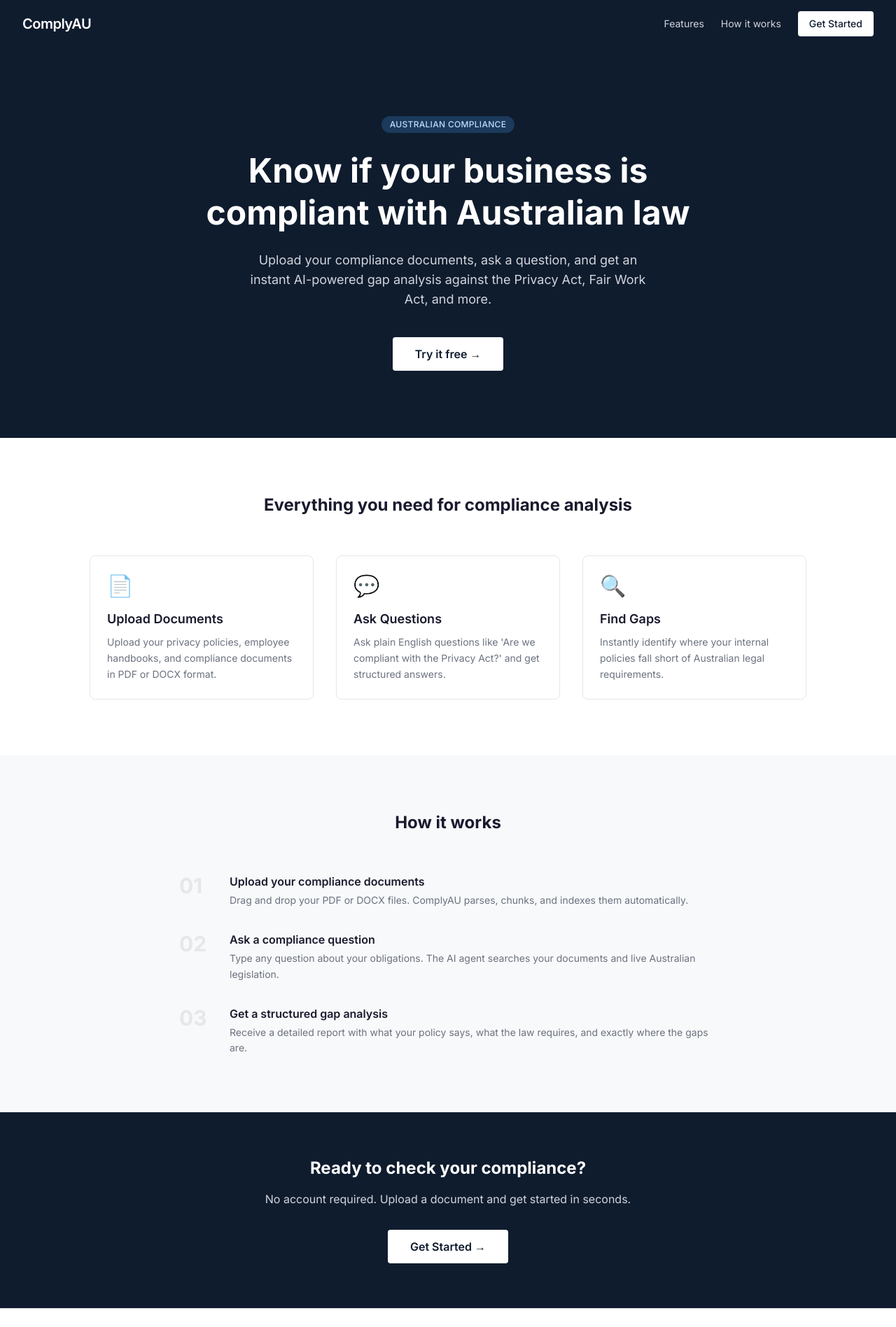
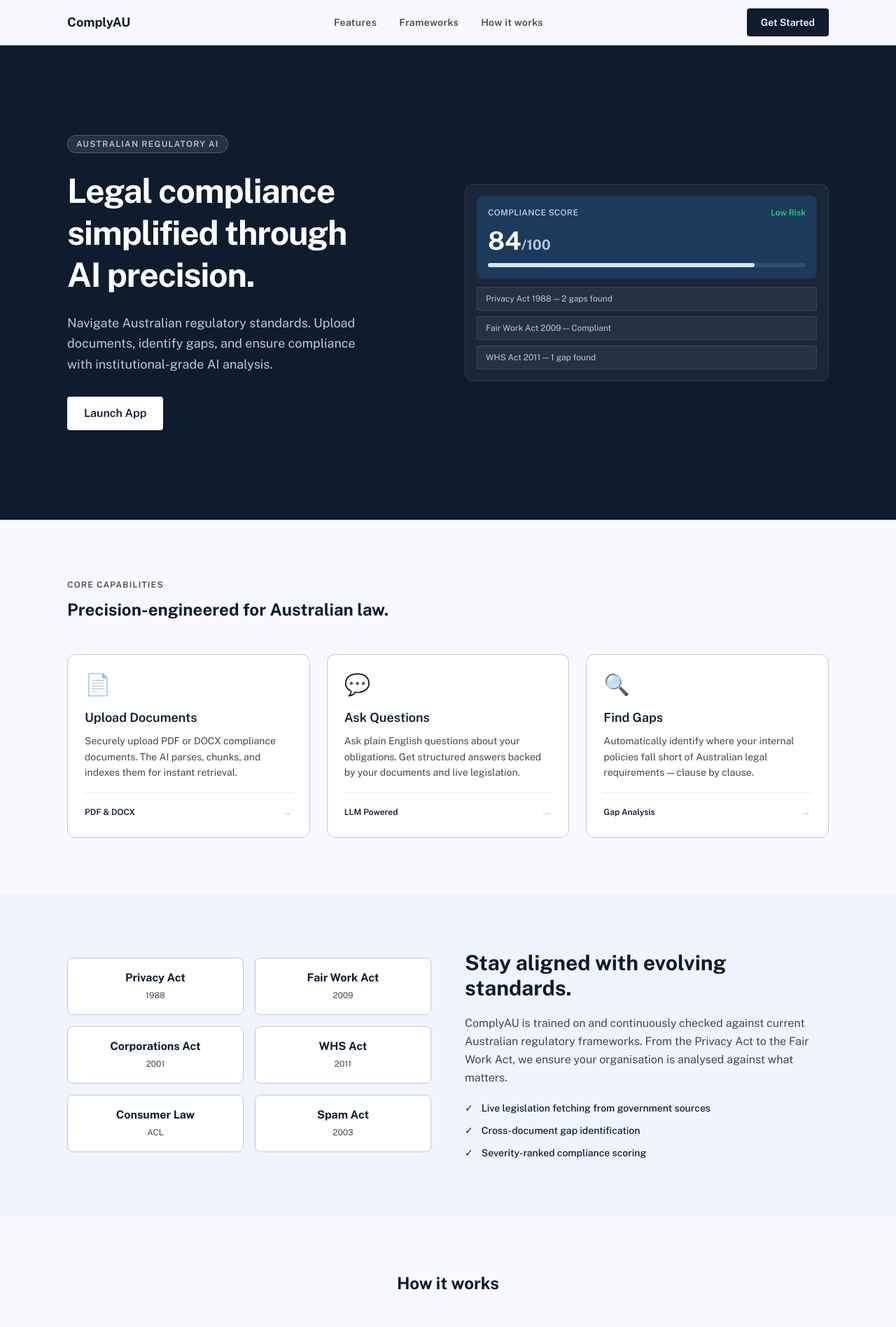
Before and after one commit to Ro25v04/ComplyIQ, a Next.js app in the folder frontend/: page / in a window 1280 px wide. Shown: the top 1897 px of the page at 70% size. Built offline with nearby package versions, Linux system fonts and the light colour scheme.

Commit message:
UI rebuild

```diff
--- a/frontend/app/globals.css
+++ b/frontend/app/globals.css
@@ -1,24 +1,37 @@
 @import "tailwindcss";
 
 :root {
-  --background: #ffffff;
-  --foreground: #1A1A2E;
   --navy: #0F1C2E;
   --navy-light: #1B3A5C;
-  --grey: #6B7280;
-  --border: #E5E7EB;
-  --surface: #F8F9FA;
+  --surface: #F8F9FF;
+  --surface-low: #EFF4FF;
+  --surface-high: #DCE9FF;
+  --border: #C5C6CD;
+  --border-light: #E5E7EB;
+  --on-surface: #0B1C30;
+  --on-surface-muted: #44474C;
+  --error: #BA1A1A;
+  --error-container: #FFDAD6;
+  --on-error-container: #93000A;
+  --primary-fixed: #D6E3FC;
 }
 
 body {
-  background: #ffffff;
-  color: #1A1A2E;
-  font-family: Arial, Helvetica, sans-serif;
+  background: var(--surface);
+  color: var(--on-surface);
+  font-family: var(--font-public-sans), 'Public Sans', system-ui, sans-serif;
 }
 
-@media (prefers-color-scheme: dark) {
-  body {
-    background: #ffffff;
-    color: #1A1A2E;
-  }
+@keyframes fade-in {
+  from { opacity: 0; transform: translateY(8px); }
+  to { opacity: 1; transform: translateY(0); }
 }
+
+.animate-fade-in {
+  animation: fade-in 0.25s ease-out;
+}
+
+@media print {
+  .no-print { display: none !important; }
+  body { background: white; }
+}
--- a/frontend/app/layout.tsx
+++ b/frontend/app/layout.tsx
@@ -1,8 +1,12 @@
 import type { Metadata } from "next";
-import { Inter } from "next/font/google";
+import { Public_Sans } from "next/font/google";
 import "./globals.css";
 
-const inter = Inter({ subsets: ["latin"] });
+const publicSans = Public_Sans({
+  subsets: ["latin"],
+  weight: ["400", "500", "600", "700"],
+  variable: "--font-public-sans",
+});
 
 export const metadata: Metadata = {
   title: "ComplyAU — AI Compliance for Australian Businesses",
@@ -16,7 +20,7 @@
 }) {
   return (
     <html lang="en" className="h-full">
-      <body className={`${inter.className} min-h-full flex flex-col bg-white text-[#1A1A2E]`}>
+      <body className={`${publicSans.variable} ${publicSans.className} min-h-full flex flex-col bg-[#F8F9FF] text-[#0B1C30]`}>
         {children}
       </body>
     </html>
--- a/frontend/app/page.tsx
+++ b/frontend/app/page.tsx
@@ -1,93 +1,183 @@
 import Link from "next/link";
+
+const FRAMEWORKS = [
+  { code: "Privacy Act", sub: "1988" },
+  { code: "Fair Work Act", sub: "2009" },
+  { code: "Corporations Act", sub: "2001" },
+  { code: "WHS Act", sub: "2011" },
+  { code: "Consumer Law", sub: "ACL" },
+  { code: "Spam Act", sub: "2003" },
+];
 
 export default function LandingPage() {
   return (
-    <div className="min-h-screen flex flex-col">
+    <div className="min-h-screen flex flex-col bg-[#F8F9FF]">
       {/* Navbar */}
-      <nav className="bg-[#0F1C2E] text-white px-8 py-4 flex items-center justify-between">
-        <span className="text-xl font-semibold tracking-tight">ComplyAU</span>
-        <div className="flex items-center gap-6">
-          <a href="#features" className="text-sm text-gray-300 hover:text-white transition-colors">Features</a>
-          <a href="#how-it-works" className="text-sm text-gray-300 hover:text-white transition-colors">How it works</a>
+      <header className="bg-[#F8F9FF] border-b border-[#C5C6CD] sticky top-0 z-50">
+        <div className="max-w-6xl mx-auto px-8 h-16 flex items-center justify-between">
+          <div className="flex items-center gap-2">
+            <span className="text-lg font-bold text-[#0F1C2E]">ComplyAU</span>
+          </div>
+          <nav className="hidden md:flex items-center gap-8">
+            <a href="#features" className="text-sm font-semibold text-[#44474C] hover:text-[#0F1C2E] transition-colors tracking-wide">
+              Features
+            </a>
+            <a href="#frameworks" className="text-sm font-semibold text-[#44474C] hover:text-[#0F1C2E] transition-colors tracking-wide">
+              Frameworks
+            </a>
+            <a href="#how-it-works" className="text-sm font-semibold text-[#44474C] hover:text-[#0F1C2E] transition-colors tracking-wide">
+              How it works
+            </a>
+          </nav>
           <Link
             href="/app"
-            className="bg-white text-[#0F1C2E] text-sm font-medium px-4 py-2 rounded hover:bg-gray-100 transition-colors"
+            className="bg-[#0F1C2E] text-white text-sm font-semibold px-5 py-2.5 rounded hover:bg-[#1B3A5C] transition-colors"
           >
             Get Started
           </Link>
         </div>
-      </nav>
+      </header>
 
       {/* Hero */}
-      <section className="bg-[#0F1C2E] text-white px-8 py-24 text-center">
-        <div className="max-w-3xl mx-auto">
-          <span className="inline-block bg-[#1B3A5C] text-blue-200 text-xs font-medium px-3 py-1 rounded-full mb-6 tracking-wide uppercase">
-            Australian Compliance
-          </span>
-          <h1 className="text-4xl md:text-5xl font-bold leading-tight mb-6">
-            Know if your business is<br />compliant with Australian law
+      <section className="bg-[#0F1C2E] text-white py-24 md:py-32 relative overflow-hidden">
+        <div className="max-w-6xl mx-auto px-8 grid md:grid-cols-2 gap-12 items-center">
+          <div className="space-y-6">
+            <div className="inline-flex items-center gap-2 bg-white/10 border border-white/20 px-3 py-1 rounded-full">
+              <span className="text-xs font-semibold uppercase tracking-widest text-[#BAC7DF]">Australian Regulatory AI</span>
+            </div>
+            <h1 className="text-4xl md:text-5xl font-bold leading-tight tracking-tight">
+              Legal compliance<br />simplified through<br />AI precision.
             </h1>
-          <p className="text-gray-300 text-lg mb-10 max-w-xl mx-auto">
-            Upload your compliance documents, ask a question, and get an instant AI-powered gap analysis against the Privacy Act, Fair Work Act, and more.
+            <p className="text-[#BAC7DF] text-lg leading-relaxed max-w-md">
+              Navigate Australian regulatory standards. Upload documents, identify gaps, and ensure compliance with institutional-grade AI analysis.
             </p>
+            <div className="flex gap-4 pt-2">
               <Link
                 href="/app"
-            className="bg-white text-[#0F1C2E] font-semibold px-8 py-3 rounded hover:bg-gray-100 transition-colors inline-block"
+                className="bg-white text-[#0F1C2E] font-semibold px-6 py-3 rounded hover:bg-[#D6E3FC] transition-colors"
               >
-            Try it free →
+                Launch App
               </Link>
+            </div>
+          </div>
+          {/* Mock dashboard preview */}
+          <div className="hidden md:block">
+            <div className="bg-white/5 border border-white/10 rounded-xl p-4 backdrop-blur-sm">
+              <div className="bg-[#1B3A5C] rounded-lg p-4 space-y-3">
+                <div className="flex items-center justify-between">
+                  <span className="text-xs font-semibold text-[#BAC7DF] uppercase tracking-wide">Compliance Score</span>
+                  <span className="text-xs text-green-400 font-semibold">Low Risk</span>
+                </div>
+                <div className="text-4xl font-bold text-white">84<span className="text-xl text-[#BAC7DF]">/100</span></div>
+                <div className="w-full bg-white/10 rounded-full h-1.5">
+                  <div className="bg-[#D6E3FC] h-1.5 rounded-full" style={{ width: "84%" }} />
+                </div>
+              </div>
+              <div className="mt-3 space-y-2">
+                {["Privacy Act 1988 — 2 gaps found", "Fair Work Act 2009 — Compliant", "WHS Act 2011 — 1 gap found"].map((item) => (
+                  <div key={item} className="bg-white/5 border border-white/10 rounded px-3 py-2 text-xs text-[#BAC7DF]">
+                    {item}
+                  </div>
+                ))}
+              </div>
+            </div>
+          </div>
         </div>
       </section>
 
       {/* Features */}
-      <section id="features" className="py-20 px-8 bg-white">
-        <div className="max-w-5xl mx-auto">
-          <h2 className="text-2xl font-bold text-center mb-14 text-[#1A1A2E]">
-            Everything you need for compliance analysis
-          </h2>
-          <div className="grid grid-cols-1 md:grid-cols-3 gap-8">
+      <section id="features" className="py-20 bg-[#F8F9FF]">
+        <div className="max-w-6xl mx-auto px-8">
+          <div className="mb-12">
+            <span className="text-xs font-semibold uppercase tracking-widest text-[#44474C]">Core Capabilities</span>
+            <h2 className="text-2xl font-bold text-[#0B1C30] mt-2">Precision-engineered for Australian law.</h2>
+          </div>
+          <div className="grid grid-cols-1 md:grid-cols-3 gap-6">
             {[
               {
+                icon: "📄",
                 title: "Upload Documents",
-                desc: "Upload your privacy policies, employee handbooks, and compliance documents in PDF or DOCX format.",
-                icon: "📄",
+                desc: "Securely upload PDF or DOCX compliance documents. The AI parses, chunks, and indexes them for instant retrieval.",
+                tag: "PDF & DOCX",
               },
               {
+                icon: "💬",
                 title: "Ask Questions",
-                desc: "Ask plain English questions like 'Are we compliant with the Privacy Act?' and get structured answers.",
-                icon: "💬",
+                desc: "Ask plain English questions about your obligations. Get structured answers backed by your documents and live legislation.",
+                tag: "LLM Powered",
               },
               {
+                icon: "🔍",
                 title: "Find Gaps",
-                desc: "Instantly identify where your internal policies fall short of Australian legal requirements.",
-                icon: "🔍",
+                desc: "Automatically identify where your internal policies fall short of Australian legal requirements — clause by clause.",
+                tag: "Gap Analysis",
               },
             ].map((f) => (
-              <div key={f.title} className="border border-[#E5E7EB] rounded-lg p-6">
-                <div className="text-3xl mb-4">{f.icon}</div>
-                <h3 className="font-semibold text-lg mb-2">{f.title}</h3>
-                <p className="text-[#6B7280] text-sm leading-relaxed">{f.desc}</p>
+              <div key={f.title} className="bg-white border border-[#C5C6CD] rounded-xl p-6 flex flex-col gap-4 hover:shadow-sm transition-shadow">
+                <div className="text-3xl">{f.icon}</div>
+                <div>
+                  <h3 className="font-semibold text-lg text-[#0B1C30] mb-2">{f.title}</h3>
+                  <p className="text-sm text-[#44474C] leading-relaxed">{f.desc}</p>
+                </div>
+                <div className="mt-auto pt-4 border-t border-[#E5E7EB] flex items-center justify-between">
+                  <span className="text-xs font-semibold text-[#0F1C2E]">{f.tag}</span>
+                  <span className="text-[#C5C6CD]">→</span>
+                </div>
               </div>
             ))}
           </div>
         </div>
       </section>
 
+      {/* Frameworks */}
+      <section id="frameworks" className="py-20 bg-[#EFF4FF]">
+        <div className="max-w-6xl mx-auto px-8">
+          <div className="grid md:grid-cols-2 gap-12 items-center">
+            <div className="grid grid-cols-2 gap-4">
+              {FRAMEWORKS.map((f) => (
+                <div key={f.code} className="bg-white border border-[#C5C6CD] rounded-lg p-4 text-center">
+                  <span className="block text-base font-bold text-[#0F1C2E]">{f.code}</span>
+                  <span className="text-xs text-[#44474C]">{f.sub}</span>
+                </div>
+              ))}
+            </div>
+            <div className="space-y-5">
+              <h2 className="text-3xl font-bold text-[#0B1C30]">Stay aligned with evolving standards.</h2>
+              <p className="text-[#44474C] leading-relaxed">
+                ComplyAU is trained on and continuously checked against current Australian regulatory frameworks. From the Privacy Act to the Fair Work Act, we ensure your organisation is analysed against what matters.
+              </p>
+              <ul className="space-y-3">
+                {[
+                  "Live legislation fetching from government sources",
+                  "Cross-document gap identification",
+                  "Severity-ranked compliance scoring",
+                ].map((item) => (
+                  <li key={item} className="flex items-center gap-3 text-sm font-medium text-[#0B1C30]">
+                    <span className="text-[#0F1C2E]">✓</span>
+                    {item}
+                  </li>
+                ))}
+              </ul>
+            </div>
+          </div>
+        </div>
+      </section>
+
       {/* How it works */}
-      <section id="how-it-works" className="py-20 px-8 bg-[#F8F9FA]">
-        <div className="max-w-3xl mx-auto">
-          <h2 className="text-2xl font-bold text-center mb-14 text-[#1A1A2E]">How it works</h2>
-          <div className="space-y-8">
+      <section id="how-it-works" className="py-20 bg-[#F8F9FF]">
+        <div className="max-w-3xl mx-auto px-8">
+          <h2 className="text-2xl font-bold text-center text-[#0B1C30] mb-14">How it works</h2>
+          <div className="space-y-10">
             {[
-              { step: "01", title: "Upload your compliance documents", desc: "Drag and drop your PDF or DOCX files. ComplyAU parses, chunks, and indexes them automatically." },
-              { step: "02", title: "Ask a compliance question", desc: "Type any question about your obligations. The AI agent searches your documents and live Australian legislation." },
-              { step: "03", title: "Get a structured gap analysis", desc: "Receive a detailed report with what your policy says, what the law requires, and exactly where the gaps are." },
+              { step: "01", title: "Upload your compliance documents", desc: "Drop in your PDF or DOCX files. ComplyAU parses, chunks, and indexes them automatically." },
+              { step: "02", title: "Ask a compliance question", desc: "Type any question about your obligations. The AI searches your documents and live Australian legislation." },
+              { step: "03", title: "Get a gap analysis and score", desc: "Receive a detailed compliance report — what your policy says, what the law requires, and a score out of 100." },
             ].map((s) => (
               <div key={s.step} className="flex gap-6">
-                <div className="text-3xl font-bold text-[#E5E7EB] w-12 shrink-0">{s.step}</div>
+                <div className="text-3xl font-bold text-[#C5C6CD] w-12 shrink-0">{s.step}</div>
                 <div>
-                  <h3 className="font-semibold mb-1">{s.title}</h3>
-                  <p className="text-[#6B7280] text-sm leading-relaxed">{s.desc}</p>
+                  <h3 className="font-semibold mb-1 text-[#0B1C30]">{s.title}</h3>
+                  <p className="text-sm text-[#44474C] leading-relaxed">{s.desc}</p>
                 </div>
               </div>
             ))}
@@ -96,20 +186,30 @@
       </section>
 
       {/* CTA */}
-      <section className="bg-[#0F1C2E] text-white py-16 px-8 text-center">
-        <h2 className="text-2xl font-bold mb-4">Ready to check your compliance?</h2>
-        <p className="text-gray-300 mb-8">No account required. Upload a document and get started in seconds.</p>
+      <section className="bg-[#0F1C2E] py-20 px-8 text-center">
+        <div className="max-w-2xl mx-auto">
+          <h2 className="text-2xl font-bold text-white mb-4">Ready to check your compliance?</h2>
+          <p className="text-[#BAC7DF] mb-8">No account required. Upload a document and get started in seconds.</p>
           <Link
             href="/app"
-          className="bg-white text-[#0F1C2E] font-semibold px-8 py-3 rounded hover:bg-gray-100 transition-colors inline-block"
+            className="bg-white text-[#0F1C2E] font-semibold px-8 py-3 rounded hover:bg-[#D6E3FC] transition-colors inline-block"
           >
-          Get Started →
+            Launch App →
           </Link>
+        </div>
       </section>
 
       {/* Footer */}
-      <footer className="border-t border-[#E5E7EB] px-8 py-6 text-center text-sm text-[#6B7280]">
-        © {new Date().getFullYear()} ComplyAU. Built for Australian businesses.
+      <footer className="bg-[#0F1C2E] border-t border-white/10 px-8 py-6">
+        <div className="max-w-6xl mx-auto flex flex-col md:flex-row justify-between items-center gap-4">
+          <span className="font-semibold text-white">ComplyAU</span>
+          <p className="text-sm text-[#78849B]">© {new Date().getFullYear()} ComplyAU. Built for Australian businesses.</p>
+          <div className="flex gap-6">
+            {["Privacy Policy", "Terms of Service", "Contact"].map((link) => (
+              <a key={link} href="#" className="text-sm text-[#78849B] hover:text-white transition-colors">{link}</a>
+            ))}
+          </div>
+        </div>
       </footer>
     </div>
   );
```
Also changed, not shown: 2 other files (tests, documents, lock files or other folders). Lines whose indentation alone changed are shown as unchanged.
